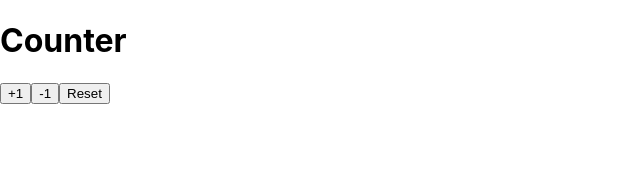
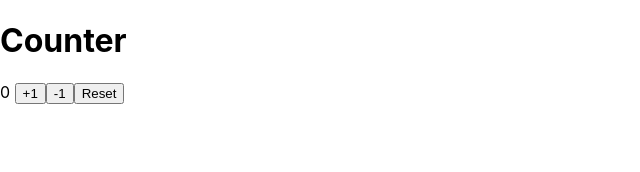
Before and after one commit to JuanJSaavedra52/CHALLENGES-Y-TAREA, a React (Create React App) app: page / in a window 1280 px wide. Shown: the top 172 px of the page, without its empty margins (0-640 px from the left). Built offline with nearby package versions, Linux system fonts and the light colour scheme.

Commit message:
CHALLENGE 3 COMPLETADO

```diff
--- a/src/index.js
+++ b/src/index.js
@@ -3,11 +3,12 @@ import ReactDOM from 'react-dom/client';
 import './index.css';
 import App from './App';
 import reportWebVitals from './reportWebVitals';
+import FirstApp from './FirstApp';
 
 const root = ReactDOM.createRoot(document.getElementById('root'));
 root.render(
   <React.StrictMode>
-    <App />
+    <FirstApp value={0}/>
   </React.StrictMode>
 );
 
```
